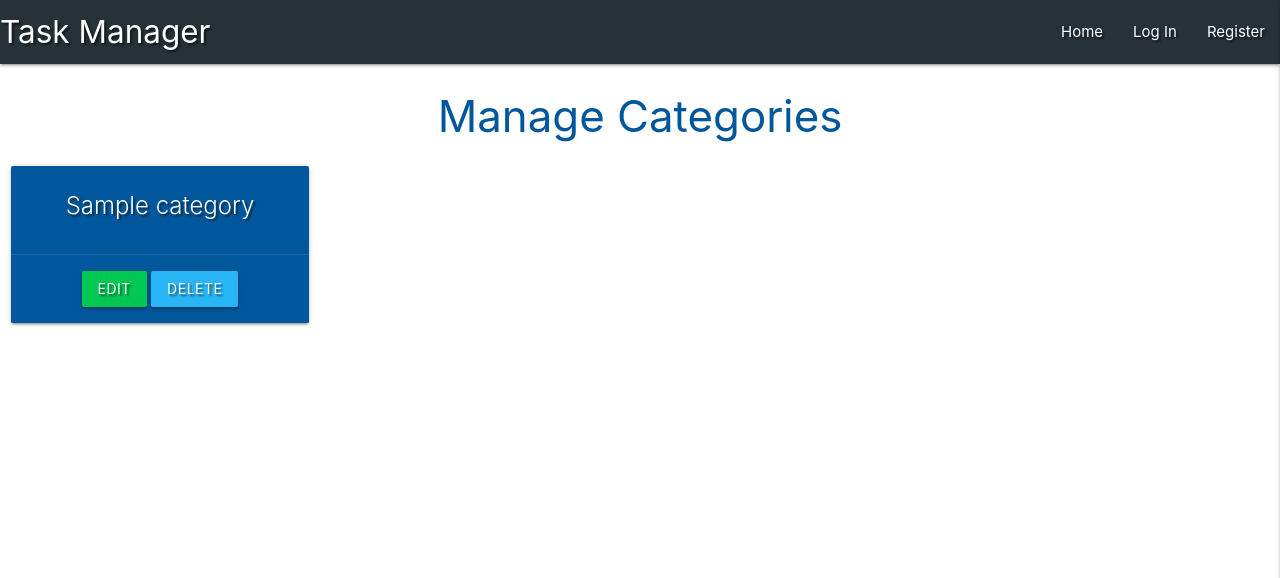
After one commit to danielboots/flask-app, a Flask app: page /get_categories in a window 1280 px wide. The commit adds this page. Shown: the top 578 px of the page. Run offline with Flask 2, Linux system fonts and the light colour scheme; a database or web service that is not in the repository returns one stand-in record (values such as "Sample title"); some libraries are stand-ins or nearby versions.

Commit message:
manage categories template added

```diff
--- a/app.py
+++ b/app.py
@@ -138,6 +138,7 @@ def edit_task(task_id):
     categories = mongo.db.categories.find().sort("category_name", 1)
     return render_template("edit_task.html", task=task, categories=categories)
 
+
 @app.route("/delete_task/<task_id>")
 def delete_task(task_id):
     mongo.db.tasks.remove({"_id": ObjectId(task_id)})
@@ -145,6 +146,11 @@ def delete_task(task_id):
     return redirect(url_for("get_tasks"))
 
 
+@app.route("/get_categories")
+def get_categories():
+    categories = list(mongo.db.categories.find().sort("category_name", 1))
+    return render_template("categories.html", categories=categories)
+
 
 if __name__ == "__main__":
     app.run(host=os.environ.get("IP"),
--- a/templates/base.html
+++ b/templates/base.html
@@ -35,7 +35,9 @@
     {% if session.user %}
         <li><a href="{{ url_for('profile', username=session['user']) }}">Profile</a></li>
         <li><a href="{{ url_for('add_task') }}">New Task</a></li>
-        <li><a href="#">Manage Categories</a></li>
+        {% if session.user|lower == "admin"|lower %}
+        <li><a href="{{ url_for('get_categories') }}">Manage Categories</a></li>
+         {% endif %}
         <li><a href="{{ url_for('logout') }}">Log Out</a></li>
     {% else %}
         <li><a href="{{ url_for('login') }}">Log In</a></li>
@@ -52,7 +54,9 @@
     {% if session.user %}
         <li><a href="{{ url_for('profile', username=session['user']) }}">Profile</a></li>
         <li><a href="{{ url_for('add_task') }}">New Task</a></li>
-        <li><a href="#">Manage Categories</a></li>
+         {% if session.user|lower == "admin"|lower %}
+        <li><a href="{{ url_for('get_categories') }}">Manage Categories</a></li>
+        {% endif %}
         <li><a href="{{ url_for('logout') }}">Log Out</a></li>
     {% else %}
         <li><a href="{{ url_for('login') }}">Log In</a></li>
--- /dev/null
+++ b/templates/categories.html
@@ -0,0 +1,22 @@
+{% extends "base.html" %}
+{% block content %}
+
+    <h3 class="light-blue-text text-darken-4 center-align">Manage Categories</h3>
+
+    <div class="row">
+        {% for category in categories %}
+            <div class="col s12 m3">
+                <div class="card light-blue darken-4 text-shadow center-align">
+                    <div class="card-content white-text">
+                        <span class="card-title">{{ category.category_name }}</span>
+                    </div>
+                    <div class="card-action">
+                        <a href="#" class="btn green accent-4">Edit</a>
+                        <a href="#" class="btn light-blue lighten-1">Delete</a>
+                    </div>
+                </div>
+            </div>
+        {% endfor %}
+    </div>
+
+{% endblock %}
```
Also changed, not shown: vidlink.html (+25 -7 lines).
